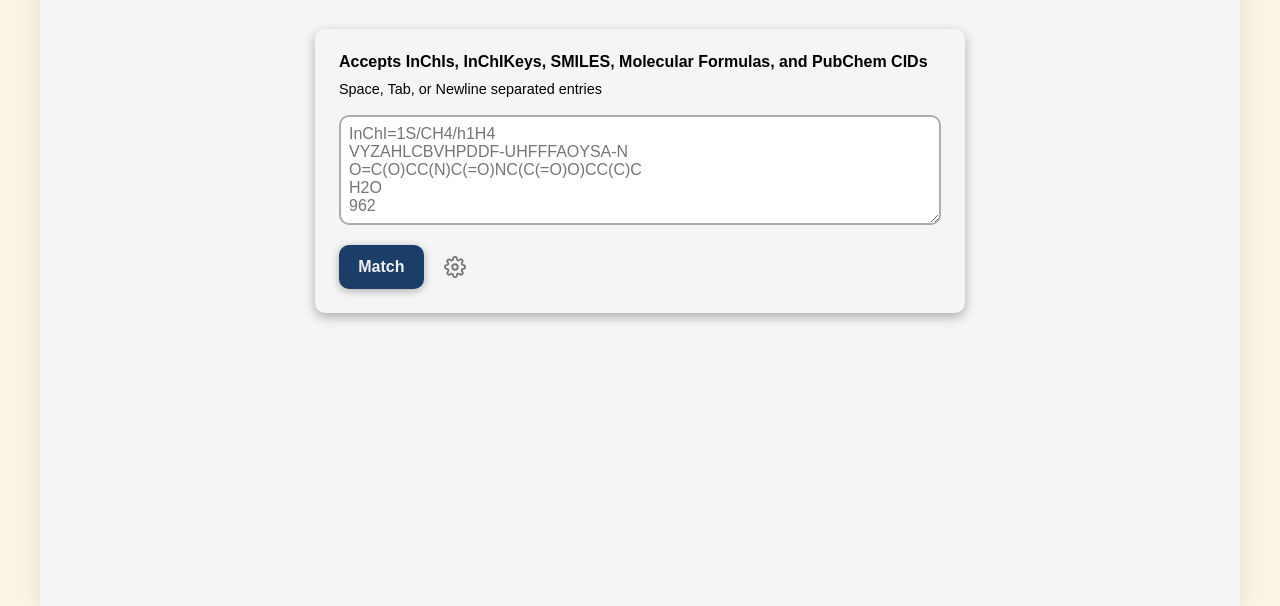
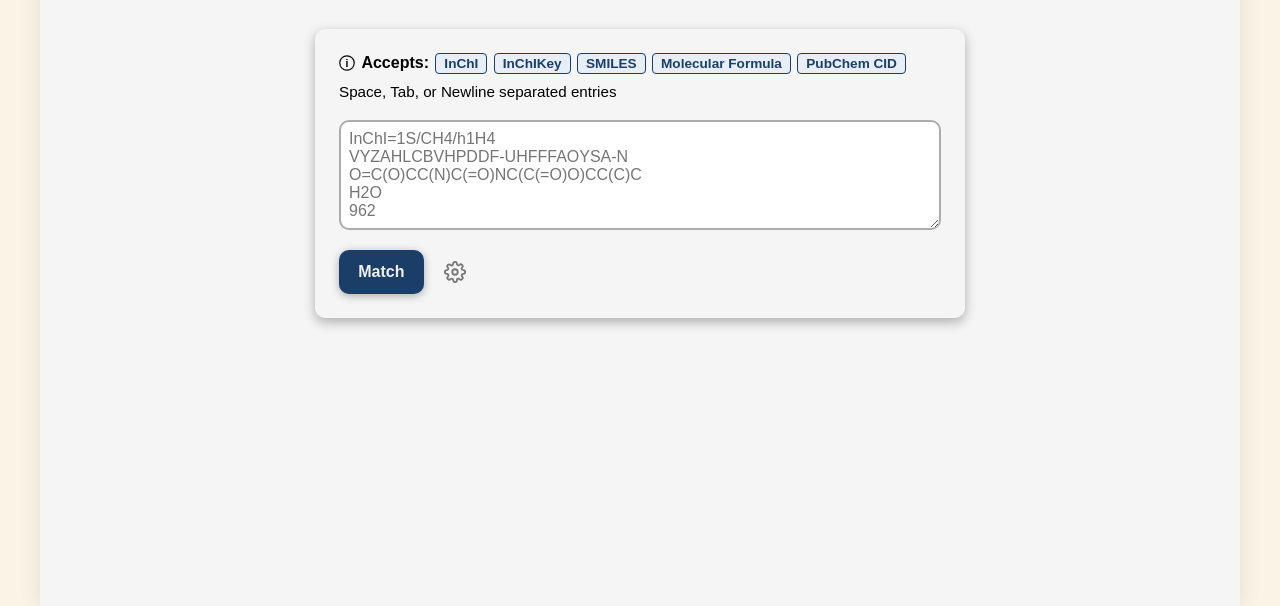
Before and after one commit to metabolomics-us/cts-lite, a plain HTML site: page web/index.html in a window 1280 px wide. Shown: the part 194-800 px from the top of the page. Drawn offline with Linux system fonts and the light colour scheme; no server answers.

Commit message:
Adjust input labels to be more clear

```diff
--- a/web/index.html
+++ b/web/index.html
@@ -36,8 +36,18 @@
                 <h2 class="hero-tagline">Translate chemical identifiers at lite-speed</h2>
             </div>
             <form id="query-form">
-                <label for="query-input" id="input-label">Accepts InChIs, InChIKeys, SMILES, Molecular Formulas, and PubChem CIDs</label>
-                <p style="font-size: 0.9rem; margin-top: 0.5rem;">Space, Tab, or Newline separated entries</p>
+                <label for="query-input" id="input-label">
+                    <div id="input-label-row">
+                        <img src="assets/info-icon.svg" alt="" width="16" height="16">
+                        <span><strong>Accepts:</strong></span>
+                        <span class="format-tag">InChI</span>
+                        <span class="format-tag">InChIKey</span>
+                        <span class="format-tag">SMILES</span>
+                        <span class="format-tag">Molecular Formula</span>
+                        <span class="format-tag">PubChem CID</span>
+                    </div>
+                    <p id="input-label-sub">Space, Tab, or Newline separated entries</p>
+                </label>
                 <textarea id="query-input" rows="5" cols="40"
                 placeholder="InChI=1S/CH4/h1H4 &#10;VYZAHLCBVHPDDF-UHFFFAOYSA-N &#10;O=C(O)CC(N)C(=O)NC(C(=O)O)CC(C)C &#10;H2O &#10;962"></textarea>
                 <br>
--- a/web/styles.css
+++ b/web/styles.css
@@ -243,9 +243,32 @@ button:disabled {
 }
 
 #input-label {
+  display: block;
+  margin-bottom: 1rem;
+  margin-top: 0rem;
+}
+
+#input-label-row {
+  display: flex;
+  align-items: center;
+  flex-wrap: wrap;
+  gap: 0.4rem;
+}
+
+#input-label-sub {
+  font-size: 0.95rem;
+  margin: 0.4rem 0 0 0;
+}
+
+.format-tag {
+  background-color: #e8eef5;
+  color: #1a3e68;
+  border: 1px solid #1a3e68;
+  font-size: 0.85rem;
   font-weight: bold;
-  margin-bottom: 3rem;
-  margin-top: 0rem;
+  border-radius: 4px;
+  padding: 0.15rem 0.5rem;
+  white-space: nowrap;
 }
 
 #output-text {
```
